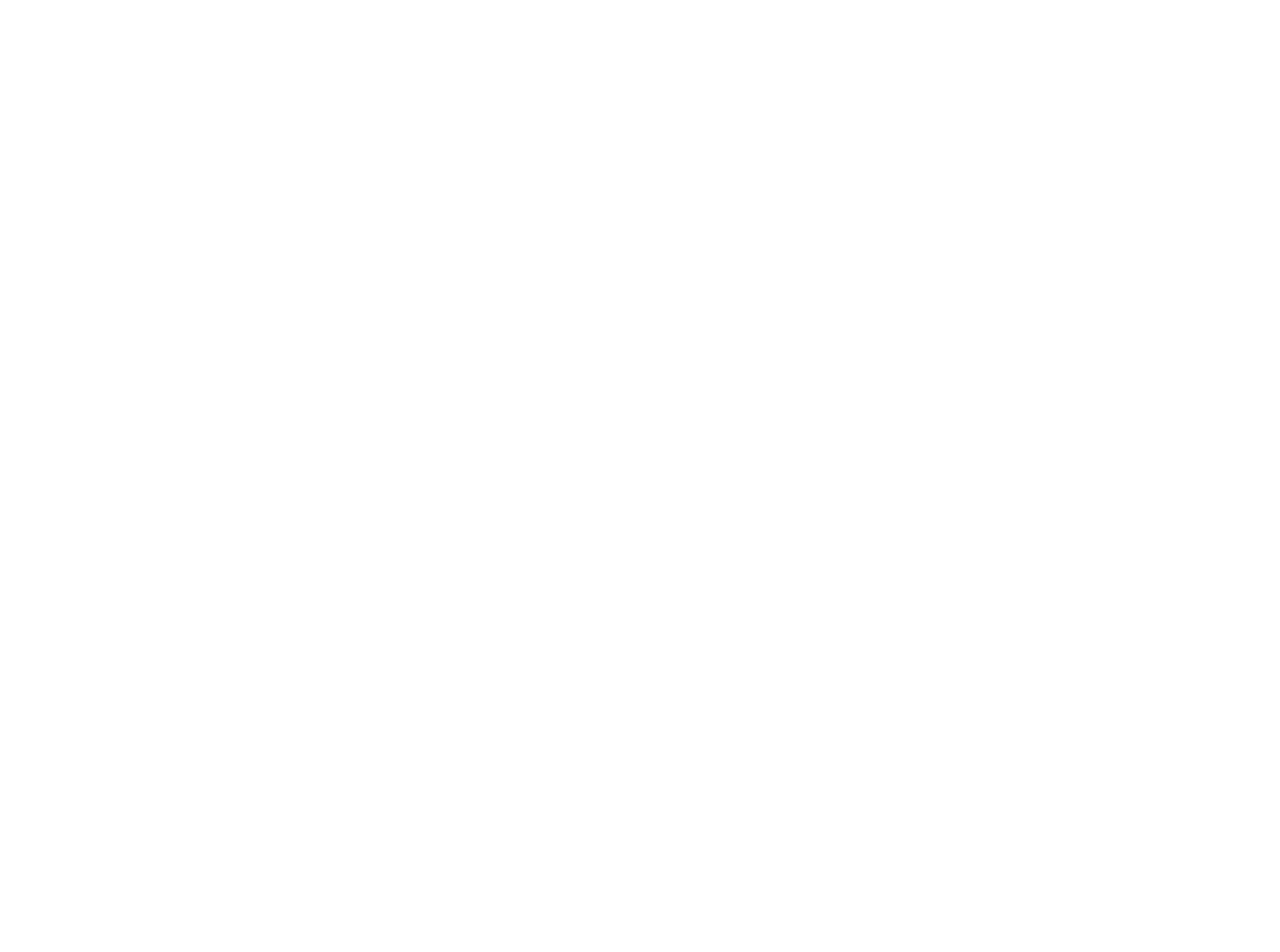
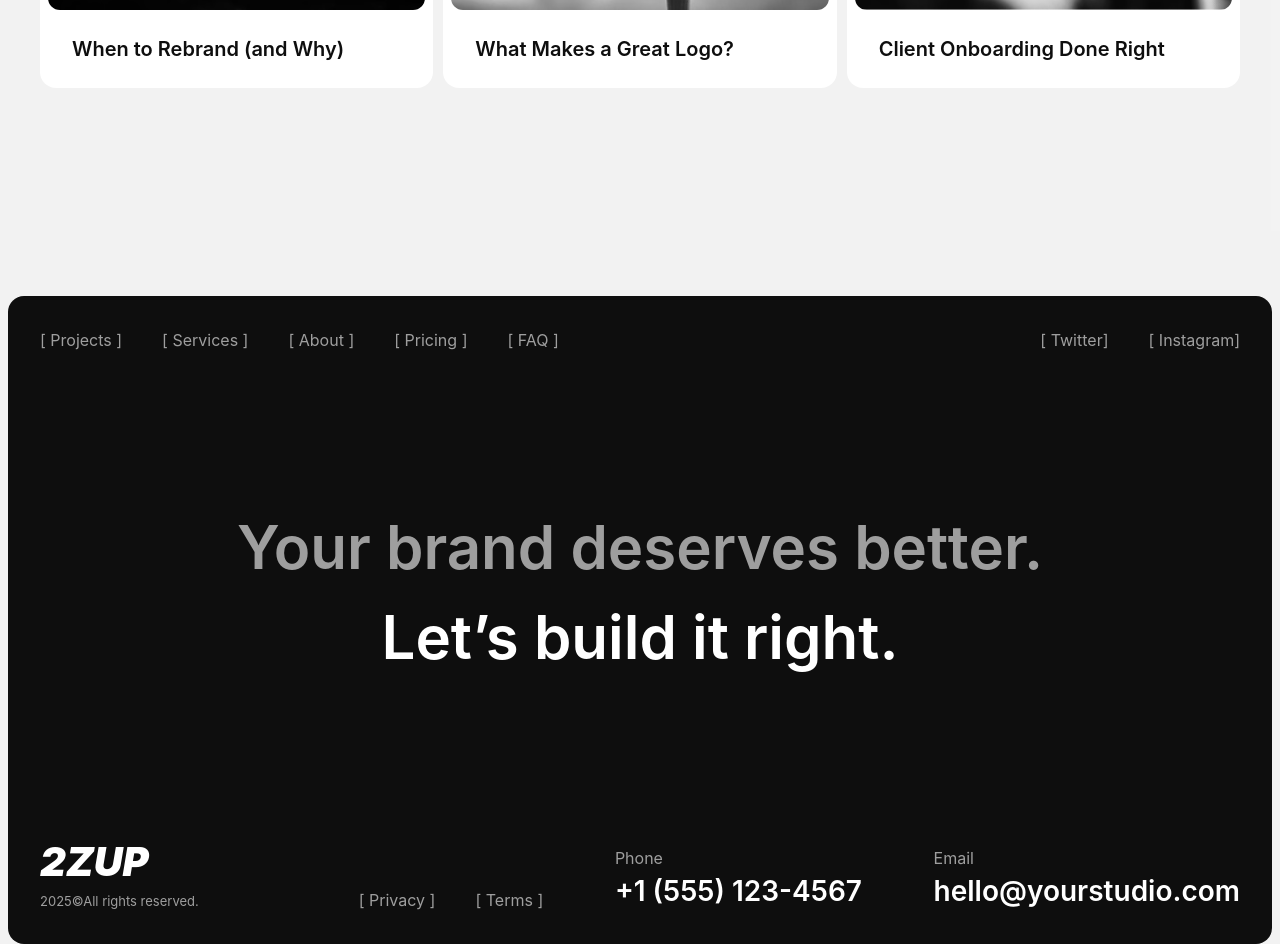
Before and after one commit to gharbiislam/zup, a React (Create React App) app: page /blog in a window 1280 px wide. Before the commit this address had no page. Shown: the part 1294-2246 px from the top of the page. Before the commit the page ends 800 px from the top, so only its background shows below. Built offline with nearby package versions, Linux system fonts and the light colour scheme.

Commit message:
edit links / add 404 page /add blog section /

```diff
--- a/src/App.js
+++ b/src/App.js
@@ -3,15 +3,32 @@ import React from "react";
 import { BrowserRouter as Router, Routes, Route } from "react-router-dom";
 import Projects from "./pages/Projects";
 import ProjectDetails from "./pages/ProjectDetails";
+import Home from "./pages/Home";
+import Contact from "./pages/Contact";
+import Blog from "./pages/Blog";
+import BlogDetails from "./pages/BlogDetails"
+import Page404 from "./pages/404";
+import Terms from "./pages/Terms";
+import Privacy from "./pages/Privacy";
 
 function App() {
   return (
-    <Router>
+     <Router>
       <Routes>
-        <Route path="/" element={<Projects />} />
+        <Route path="/404" element={<Page404/>} />
+        <Route path="/" element={<Home />} />
+        <Route path="/Projects" element={<Projects />} />
         <Route path="/projects/:slug" element={<ProjectDetails />} />
+        <Route path="/contact" element={<Contact />} />
+        <Route path="/terms" element={<Terms />} />
+        <Route path="/privacy" element={<Privacy />} />
+        <Route path="/blog" element={<Blog />} />
+        <Route path="/blog/:slug" element={<BlogDetails/>} />
       </Routes>
     </Router>
+
+
+
   );
 }
 
--- a/src/components/Footer.jsx
+++ b/src/components/Footer.jsx
@@ -1,11 +1,12 @@
 import React from 'react'
+import { Link } from 'react-router-dom'
 
 const Footer = () => {
     return (
         <footer className='bg-black lg:rounded-2xl p-6 lg:p-8 lg:m-2 flex flex-col gap-10 lg:gap-[150px] '>
             <nav className='flex justify-between'>
                 <ul className='flex flex-col lg:flex-row gap-6 lg:flex lg:gap-10'>
-                    <li> <a href="#projects" >[ Projects ]</a></li>
+                    <li> <a href="projects" >[ Projects ]</a></li>
                     <li> <a href="#services" >[ Services ]</a> </li>
                     <li><a href="#about" > [ About ]</a> </li>
                     <li><a href="#pricing" > [ Pricing ]</a>  </li>
@@ -19,31 +20,31 @@ const Footer = () => {
             </nav>
 
             <div className='text-left lg:text-center'>
-                <p className='text-h2 text-white_60'>Your brand deserves better. </p>
-                <p className='text-h2 text-white'>Let’s build it right.</p>
+                <p className='text-h2-sm md:text-h2-md lg:text-h2 text-white_60'>Your brand deserves better. </p>
+                <p className='text-h2-sm md:text-h2-md lg:text-h2 text-white'>Let’s build it right.</p>
             </div>
 
             <div className='flex flex-col lg:flex-row justify-between lg:items-end gap-10'>
                 <div className='flex justify-between lg:gap-40 items-end order-3 lg:order-1'>
                     <div>
-                        <span className='logo_white'>2zup</span>
+                        <Link to={'/'}><span className='logo_white'>2zup</span></Link>
                         <p className='text-caption text-white_60'>2025©All rights reserved.</p>
                     </div>
 
-                    <ul className=''>
-                        <li><a href="privacy">[ Privacy ]</a></li>
-                        <li><a href="terms">[ Terms ]</a></li>
+                    <ul className='flex md:flex-row flex-col gap-10'>
+                       <a href="privacy">[ Privacy ]</a>
+                        <a href="terms">[ Terms ]</a>
                     </ul>
                 </div>
 
                 <div className='order-1 lg:order-3'>
                     <p className='text-body text-white_60'>Email</p>
-                    <p className='text-h4 text-white'>hello@yourstudio.com</p>
+                    <p className='text-h4-md lg:text-h4 text-white'>hello@yourstudio.com</p>
                 </div>
 
                 <div className='order-2 lg:order-1'>
                     <p className='text-body text-white_60'>Phone</p>
-                    <p className='text-h4 text-white'>+1 (555) 123-4567</p>
+                    <p className='text-h4-md lg:text-h4 text-white'>+1 (555) 123-4567</p>
                 </div>
             </div>
         </footer>)
--- a/src/components/MainLayout.jsx
+++ b/src/components/MainLayout.jsx
@@ -4,7 +4,7 @@ import Navbar from './Navbar';
 
 const MainLayout = ({ children }) => {
  return (
- <div className='bg-black_5 '>
+ <div className='bg-black_5'>
  <Navbar ></Navbar>
 
  <main >
--- a/src/components/Navbar.jsx
+++ b/src/components/Navbar.jsx
@@ -3,7 +3,7 @@ import Button from './Button'
 import { FaBars, FaTimes } from 'react-icons/fa'
 import AOS from 'aos';
 import 'aos/dist/aos.css';
-
+import { Link } from 'react-router-dom';
 const Navbar = () => {
   const [nav, setNav] = useState(false)
   const handleClick = () => setNav(!nav)
@@ -20,11 +20,11 @@ const Navbar = () => {
 
     <header className='  flex justify-between items-center lg:px-10 px-6 py-4  '>
 
-      <span className='logo_black'>2zup</span>
+      <Link to={'/'}><span className='logo_black'>2zup</span></Link>
 
       <nav className='hidden lg:flex gap-16 items-center web '>
         <ul className='flex gap-10 '>
-          <li><a href="#projects" > [ Projects ]</a></li>
+          <li><a href="projects" > [ Projects ]</a></li>
           <li>  <a href="#services" > [ Services ]</a></li>
           <li><a href="#about" > [ About ]</a> </li>
           <li> <a href="#pricing" > [ Pricing ]</a> </li>
@@ -55,7 +55,7 @@ const Navbar = () => {
       <nav className={!nav ? 'hidden' : ' text-h5 absolute top-20 left-0 w-full px-10 flex flex-col gap-4'} data-aos="fade-up" data-aos-duration="0">
 
         <ul className=' text-right flex flex-col gap-4'>
-          <li> <a href="#projects" > Projects </a></li>
+          <li> <a href="projects" > Projects </a></li>
           <li> <a href="#services" > Services </a> </li>
           <li><a href="#about" >  About </a> </li>
           <li><a href="#pricing" >  Pricing </a>  </li>
--- a/src/data/blogData.js
+++ b/src/data/blogData.js
@@ -8,7 +8,7 @@ export const blogs=[
     {
         id:1,
         title:'Why a Strong Brand Identity Is Essential',
-        slug:'Why a Strong Brand Identity Is Essential',
+        slug:'Why-a-Strong-Brand-Identity-Is-Essential',
         date:'Apr 30, 2025',
         category:['Branding','Strategy','SEO'],
         img :blog1,
@@ -36,7 +36,7 @@ export const blogs=[
     {
         id:2,
         title:'The Power of Consistent Design',
-       slug:'The Power of Consistent Design',
+       slug:'The-Power-of-Consistent-Design',
         date:'Apr 30, 2025',
         category:['Branding','Strategy','SEO'],
         img :blog2,
@@ -65,7 +65,7 @@ export const blogs=[
     {
         id:3,
         title:'How to Nail Your Website Strategy',
-        slug:'How to Nail Your Website Strategy',
+        slug:'How-to-Nail-Your-Website-Strategy',
         date:'Apr 30, 2025',
         category:['Branding','Strategy','SEO'],
         img :blog3,
@@ -94,7 +94,7 @@ export const blogs=[
     {
         id:6,
         title:'When to Rebrand (and Why)',
-        slug:'When to Rebrand (and Why)',
+        slug:'When-to-Rebrand-(and Why)',
         date:'Apr 30, 2025',
         category:['Branding','Strategy','SEO'],
         img :blog6,
@@ -123,7 +123,7 @@ export const blogs=[
     {
         id:4,
         title:'What Makes a Great Logo?',
-        slug:'What Makes a Great Logo?',
+        slug:'What-Makes-a-Great-Logo?',
         date:'Apr 30, 2025',
         category:['Branding','Strategy','SEO'],
         img :blog4,
@@ -152,7 +152,7 @@ export const blogs=[
     {
         id:5,
         title:'Client Onboarding Done Right',
-       slug:'Client Onboarding Done Right',
+       slug:'Client-Onboarding-Done-Right',
         date:'Apr 30, 2025',
         category:['Branding','Strategy','SEO'],
         img :blog5,
--- /dev/null
+++ b/src/pages/404.jsx
@@ -0,0 +1,24 @@
+import React from 'react'
+import MainLayout from '../components/MainLayout'
+import Button from '../components/Button'
+import { Link } from 'react-router-dom'
+const Page404 = () => {
+  return (
+    <MainLayout >
+        <div className='px-10 mb-[200px]'>
+
+        <h1 className='text-h1-md lg:text-h1 text-black '>
+            404
+        </h1>
+        <div className='space-y-10'>
+        <h3 className='text-h3-md lg:text-h3 max-w-[600px] text-black_60 leading-10'>
+            Looks like this page doesn’t exist - or it might have moved.<span className='text-black'> Let’s get you back on track.</span>
+        </h3>
+        <Button> <Link to={`/`} >Go to Home</Link></Button>
+        </div>
+        </div>
+    </MainLayout>
+  )
+}
+
+export default  Page404
--- a/src/pages/Home.jsx
+++ b/src/pages/Home.jsx
@@ -7,17 +7,22 @@ import About from '../sections/About'
 import Testimonials from '../sections/Testimonials'
 import Workflow from '../sections/Workflow'
 import Pricing from '../sections/Pricing'
+import Blog from '../sections/Blog'
+import Projects from '../sections/Projects'
 
 const Home = () => {
   return (
-   <MainLayout className=''>
+   <MainLayout >
+    <div className='pb-[200px]'>
     <HeroSection></HeroSection>
+    <Projects></Projects>
     <Services></Services>
     <Workflow></Workflow>
     <Features></Features>
     <About></About>
     <Testimonials></Testimonials>
     <Pricing></Pricing>
+    <Blog></Blog></div>
    </MainLayout>
   )
 }
--- a/src/sections/About.jsx
+++ b/src/sections/About.jsx
@@ -11,7 +11,7 @@ import logo6 from "../assets/img/logo/logo6.png";
 import Button from "../components/Button";
 const About = () => {
   return (
-    <section className="mt-[200px] md:mx-2">
+    <section className="mt-[200px] md:mx-2" id="about">
       <div className="bg-black rounded-2xl text-white ">
         <div className="flex flex-col pt-[100px] md:px-8 px-5 pb-[200px] gap-[120px] lg:gap-[200px]">
           {/**first block */}
--- /dev/null
+++ b/src/sections/Blog.jsx
@@ -0,0 +1,46 @@
+import React from "react";
+import { Link } from "react-router-dom";
+import { FaArrowRight } from "react-icons/fa";
+import { blogs } from "../data/blogData";
+
+const Blog = () => {
+  return (
+    <section className="pt-[120px] lg:pt-[200px] px-5 md:px-10 space-y-10" id="blog">
+      <div className="lg:flex justify-between items-start">
+        <h5 className="text-h5 text-black">[08 Blog]</h5>
+
+        <h2 className="text-h2-sm md:text-h2-md lg:text-h2 text-black  lg:w-2/3 lg:text-right">
+          Stories, strategies <span className="text-black_60"> , and </span>
+          creative perspectives
+          <span className="text-black_60"> from the team.</span>
+        </h2>
+      </div>
+
+      <div className="flex flex-col gap-3">
+        <Link to={"/blog"} className="text-black_60  flex gap-2 items-center">
+          <span className="text-h5 "> All Blogs</span> <FaArrowRight />
+        </Link>
+
+        {/**blog cards */}
+        <div className="grid grid-cols-1 md:grid-cols-2 lg:grid-cols-3 gap-[10px]">
+          {blogs.slice(-3).map((blog, index) => (
+            <Link to={`/blog/${blog.slug}`} key={index}>
+              <div className="bg-white rounded-2xl space-y-6 px-2 pt-2 pb-6">
+                <div className="h-[250px] lg:h-[300px] rounded-xl overflow-hidden">
+                  <img
+                    src={blog.img}
+                    alt=""
+                    className="w-full h-full object-cover rounded-lg"
+                  />
+                </div>
+                <h5 className="text-h5 px-6">{blog.title}</h5>
+              </div>
+            </Link>
+          ))}
+        </div>
+      </div>
+    </section>
+  );
+};
+
+export default Blog;
--- a/src/sections/HeroSection.jsx
+++ b/src/sections/HeroSection.jsx
@@ -10,7 +10,7 @@ const HeroSection = () => {
   return (
     <div className='pt-[120px] px-10 flex flex-col gap-10 lg:gap-20'>
 
-      <h1 className='text-h1-sm lg:text-h1 md:text-h1-md  text-black relative lg:left-40  '>Studio</h1>
+      <h1 className='text-h1-sm lg:text-h1 md:text-h1-md  text-black relative lg:pl-40 overflow-hidden  '>Studio</h1>
       <div className='flex  flex-col lg:flex-row justify-between gap-10'>
         <div className='flex flex-col md:flex-row md:justify-between  gap-6 lg:gap-10 order-2 lg:order-1'>
           <div data-aos="fade-up" date-aos-delay="0" className='flex flex-row md:flex-col justify-between items-center'>
--- a/src/sections/Pricing.jsx
+++ b/src/sections/Pricing.jsx
@@ -34,7 +34,7 @@ const Pricing = () => {
     },
   ];
   return (
-    <section className="mt-[200px] px-10 flex flex-col gap-10">
+    <section className="mt-[200px] px-10 flex flex-col gap-10" id="pricing">
       <div className="lg:flex justify-between">
         <h5 className="text-h5 text-black">[06 Pricing]</h5>
         <h2 className="text-h2-md lg:text-h2 text-black  lg:w-2/3 lg:text-right">
--- /dev/null
+++ b/src/sections/Projects.jsx
@@ -0,0 +1,15 @@
+import React from "react";
+import { project } from "../data/projectData";
+import { Link } from "react-router-dom";
+
+const Projects = () => {
+  const lastProject = project[project.length - 1]; // get last project
+
+  return (
+    <section>
+
+    </section>
+  );
+};
+
+export default Projects;
```
